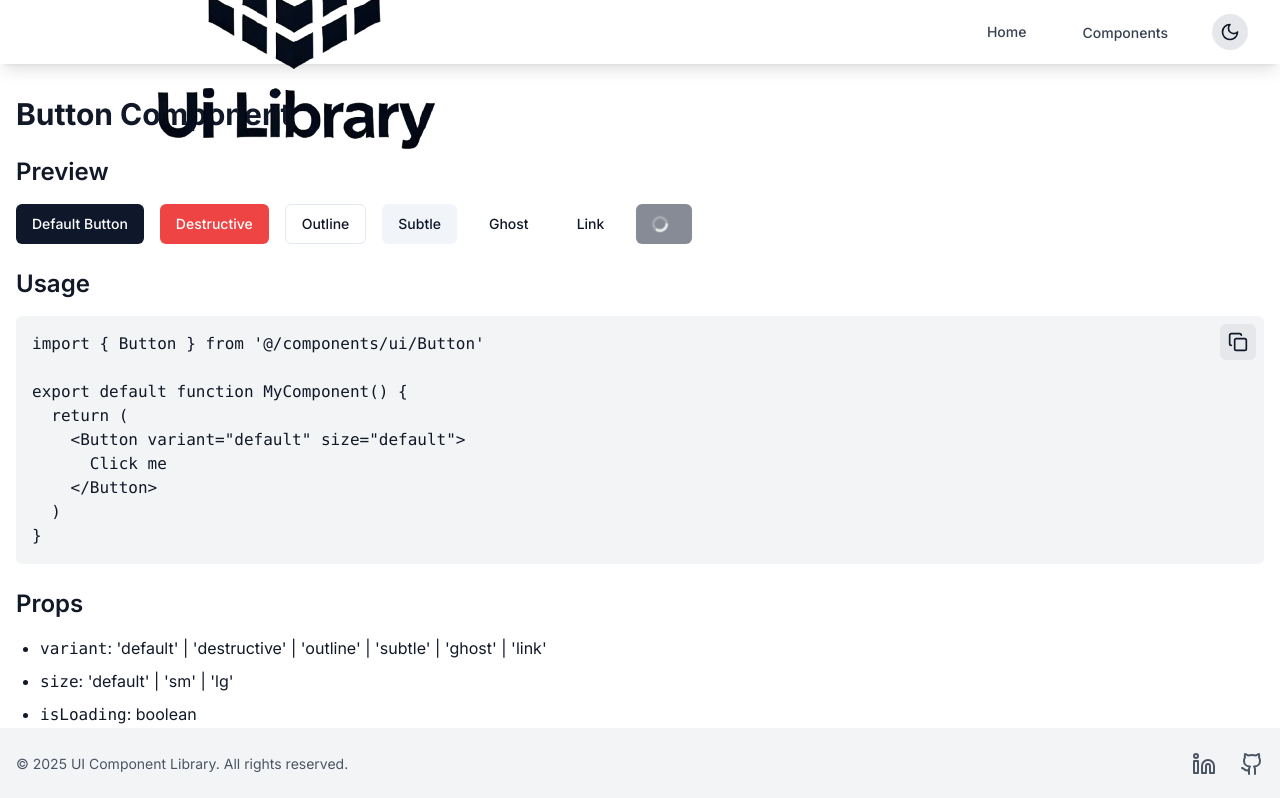
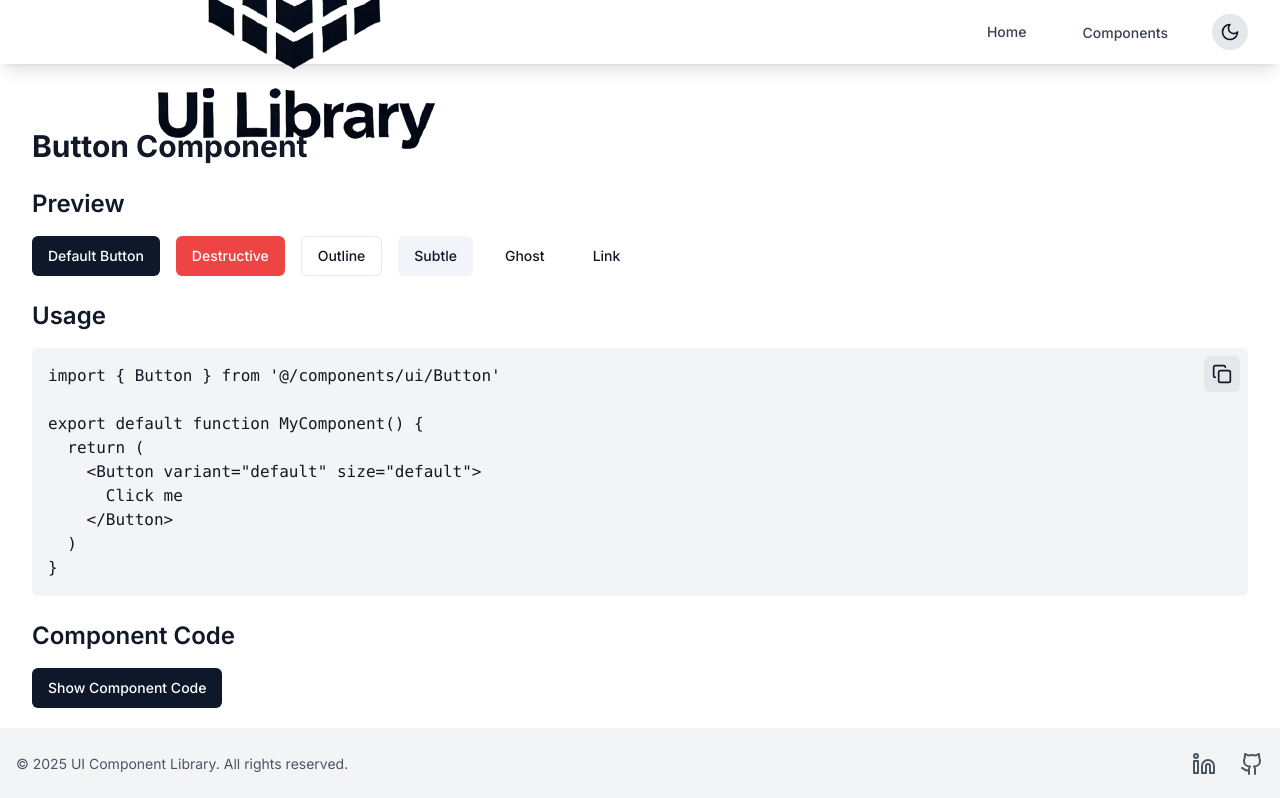
Before and after one commit to Florence-Martin/UI-Library, a Next.js app: page /catalog/button in a window 1280 px wide. Shown: the top 798 px of the page. Built offline with nearby package versions, Linux system fonts and the light colour scheme.

Commit message:
feat: add the section component code to Tabs and Button page

```diff
--- a/app/catalog/button/page.tsx
+++ b/app/catalog/button/page.tsx
@@ -1,15 +1,83 @@
 "use client";
 
-import React from "react";
-import { Button } from "../../../components/ui/Button";
+import React, { useState } from "react";
+import { Button } from "@/components/ui/Button";
 import CodeBlock from "@/components/CodeBlock";
 
+const buttonComponentCode = `
+import React from "react"
+import { motion } from "framer-motion"
+import { cva, type VariantProps } from "class-variance-authority"
+
+const buttonVariants = cva(
+  "inline-flex items-center justify-center rounded-md text-sm font-medium transition-colors focus:outline-none focus:ring-2 focus:ring-slate-400 focus:ring-offset-2 dark:hover:bg-slate-800 dark:hover:text-slate-100 disabled:opacity-50 dark:focus:ring-slate-400 disabled:pointer-events-none dark:focus:ring-offset-slate-900",
+  {
+    variants: {
+      variant: {
+        default: "bg-slate-900 text-white hover:bg-slate-700 dark:bg-slate-50 dark:text-slate-900",
+        destructive: "bg-red-500 text-white hover:bg-red-600 dark:hover:bg-red-600",
+        outline: "bg-transparent border border-slate-200 hover:bg-slate-100 dark:border-slate-700 dark:text-slate-100",
+        subtle: "bg-slate-100 text-slate-900 hover:bg-slate-200 dark:bg-slate-700 dark:text-slate-100",
+        ghost:
+          "bg-transparent hover:bg-slate-100 dark:hover:bg-slate-800 dark:text-slate-100 dark:hover:text-slate-100 data-[state=open]:bg-transparent dark:data-[state=open]:bg-transparent",
+        link: "bg-transparent underline-offset-4 hover:underline text-slate-900 dark:text-slate-100 hover:bg-transparent dark:hover:bg-transparent",
+      },
+      size: {
+        default: "h-10 py-2 px-4",
+        sm: "h-9 px-2 rounded-md",
+        lg: "h-11 px-8 rounded-md",
+      },
+    },
+    defaultVariants: {
+      variant: "default",
+      size: "default",
+    },
+  },
+)
+
+export interface ButtonProps
+  extends React.ButtonHTMLAttributes<HTMLButtonElement>,
+    VariantProps<typeof buttonVariants> {
+  isLoading?: boolean
+}
+
+const Button = React.forwardRef<HTMLButtonElement, ButtonProps>(
+  ({ className, variant, size, isLoading = false, ...props }, ref) => {
+    return (
+      <motion.button
+        className={buttonVariants({ variant, size, className })}
+        ref={ref}
+        disabled={isLoading}
+        whileTap={{ scale: 0.95 }}
+        {...props}
+      >
+        {isLoading ? (
+          <svg className="mr-2 h-4 w-4 animate-spin" xmlns="http://www.w3.org/2000/svg" fill="none" viewBox="0 0 24 24">
+            <circle className="opacity-25" cx="12" cy="12" r="10" stroke="currentColor" strokeWidth="4"></circle>
+            <path
+              className="opacity-75"
+              fill="currentColor"
+              d="M4 12a8 8 0 018-8V0C5.373 0 0 5.373 0 12h4zm2 5.291A7.962 7.962 0 014 12H0c0 3.042 1.135 5.824 3 7.938l3-2.647z"
+            ></path>
+          </svg>
+        ) : null}
+        {props.children}
+      </motion.button>
+    )
+  },
+)
+Button.displayName = "Button"
+
+export { Button, buttonVariants }
+`;
+
 export default function ButtonPage() {
+  const [showComponentCode, setShowComponentCode] = useState(false);
+
   return (
-    <div className="space-y-6">
+    <div className="container mx-auto px-4 py-8 space-y-6">
       <h1 className="text-3xl font-bold">Button Component</h1>
 
-      {/* Aperçu des boutons */}
       <section>
         <h2 className="text-2xl font-semibold mb-4">Preview</h2>
         <div className="flex flex-wrap gap-4">
@@ -19,11 +87,9 @@ export default function ButtonPage() {
           <Button variant="subtle">Subtle</Button>
           <Button variant="ghost">Ghost</Button>
           <Button variant="link">Link</Button>
-          <Button isLoading>Loading Button</Button>
         </div>
       </section>
 
-      {/* Exemple d'utilisation */}
       <section>
         <h2 className="text-2xl font-semibold mb-4">Usage</h2>
         <CodeBlock
@@ -40,7 +106,18 @@ export default function MyComponent() {
         />
       </section>
 
-      {/* Props documentées */}
+      <section>
+        <h2 className="text-2xl font-semibold mb-4">Component Code</h2>
+        <Button onClick={() => setShowComponentCode(!showComponentCode)}>
+          {showComponentCode ? "Hide Component Code" : "Show Component Code"}
+        </Button>
+        {showComponentCode && (
+          <div className="mt-4">
+            <CodeBlock code={buttonComponentCode} language="tsx" />
+          </div>
+        )}
+      </section>
+
       <section>
         <h2 className="text-2xl font-semibold mb-4">Props</h2>
         <ul className="list-disc pl-6 space-y-2">
@@ -60,7 +137,6 @@ export default function MyComponent() {
         </ul>
       </section>
 
-      {/* Accessibilité */}
       <section>
         <h2 className="text-2xl font-semibold mb-4">Accessibility</h2>
         <p>
--- a/app/catalog/tabs/page.tsx
+++ b/app/catalog/tabs/page.tsx
@@ -1,10 +1,67 @@
 "use client";
 
-import React from "react";
+import React, { useState } from "react";
+import { Tabs } from "@/components/ui/Tabs";
+import { Button } from "@/components/ui/Button";
 import CodeBlock from "@/components/CodeBlock";
-import { Tabs } from "@/components/ui/Tabs";
+
+const tabsComponentCode = `
+'use client'
+
+import React, { useState } from 'react'
+import { motion } from 'framer-motion'
+
+interface Tab {
+  id: string
+  label: string
+  content: React.ReactNode
+}
+
+interface TabsProps {
+  tabs: Tab[]
+}
+
+export function Tabs({ tabs }: TabsProps) {
+  const [activeTab, setActiveTab] = useState(tabs[0].id)
+
+  return (
+    <div>
+      <div className="flex border-b border-gray-200">
+        {tabs.map((tab) => (
+          <button
+            key={tab.id}
+            onClick={() => setActiveTab(tab.id)}
+            className={\`px-4 py-2 font-medium text-sm focus:outline-none \${
+              activeTab === tab.id
+                ? 'text-blue-600 border-b-2 border-blue-600'
+                : 'text-gray-500 hover:text-gray-700'
+            }\`}
+          >
+            {tab.label}
+          </button>
+        ))}
+      </div>
+      <div className="mt-4">
+        {tabs.map((tab) => (
+          <motion.div
+            key={tab.id}
+            initial={{ opacity: 0 }}
+            animate={{ opacity: activeTab === tab.id ? 1 : 0 }}
+            transition={{ duration: 0.2 }}
+            className={activeTab === tab.id ? 'block' : 'hidden'}
+          >
+            {tab.content}
+          </motion.div>
+        ))}
+      </div>
+    </div>
+  )
+}
+`;
 
 export default function TabsPage() {
+  const [showComponentCode, setShowComponentCode] = useState(false);
+
   const exampleTabs = [
     { id: "tab1", label: "Tab 1", content: <p>Content for Tab 1</p> },
     { id: "tab2", label: "Tab 2", content: <p>Content for Tab 2</p> },
@@ -12,7 +69,7 @@ export default function TabsPage() {
   ];
 
   return (
-    <div className="space-y-6">
+    <div className="container mx-auto px-4 py-8 space-y-6">
       <h1 className="text-3xl font-bold">Tabs Component</h1>
 
       <section>
@@ -39,6 +96,18 @@ export default function MyComponent() {
       </section>
 
       <section>
+        <h2 className="text-2xl font-semibold mb-4">Component Code</h2>
+        <Button onClick={() => setShowComponentCode(!showComponentCode)}>
+          {showComponentCode ? "Hide Component Code" : "Show Component Code"}
+        </Button>
+        {showComponentCode && (
+          <div className="mt-4">
+            <CodeBlock code={tabsComponentCode} language="tsx" />
+          </div>
+        )}
+      </section>
+
+      <section>
         <h2 className="text-2xl font-semibold mb-4">Props</h2>
         <ul className="list-disc pl-6 space-y-2">
           <li>
--- a/components/ui/Button.tsx
+++ b/components/ui/Button.tsx
@@ -5,7 +5,7 @@ import { motion } from "framer-motion";
 import { cva, type VariantProps } from "class-variance-authority";
 
 const buttonVariants = cva(
-  "inline-flex items-center justify-center rounded-md text-sm font-medium transition-colors focus:outline-none focus:ring-2 focus:ring-slate-400 focus:ring-offset-2 disabled:opacity-50 disabled:pointer-events-none",
+  "inline-flex items-center justify-center rounded-md text-sm font-medium transition-colors focus:outline-none focus:ring-2 focus:ring-slate-400 focus:ring-offset-2 dark:hover:bg-slate-800 dark:hover:text-slate-100 disabled:opacity-50 dark:focus:ring-slate-400 disabled:pointer-events-none dark:focus:ring-offset-slate-900",
   {
     variants: {
       variant: {
@@ -17,8 +17,9 @@ const buttonVariants = cva(
           "bg-transparent border border-slate-200 hover:bg-slate-100 dark:border-slate-700 dark:text-slate-100",
         subtle:
           "bg-slate-100 text-slate-900 hover:bg-slate-200 dark:bg-slate-700 dark:text-slate-100",
-        ghost: "bg-transparent hover:bg-slate-100 dark:hover:bg-slate-800",
-        link: "bg-transparent underline-offset-4 hover:underline text-slate-900 dark:text-slate-100",
+        ghost:
+          "bg-transparent hover:bg-slate-100 dark:hover:bg-slate-800 dark:text-slate-100 dark:hover:text-slate-100 data-[state=open]:bg-transparent dark:data-[state=open]:bg-transparent",
+        link: "bg-transparent underline-offset-4 hover:underline text-slate-900 dark:text-slate-100 hover:bg-transparent dark:hover:bg-transparent",
       },
       size: {
         default: "h-10 py-2 px-4",
@@ -34,29 +35,20 @@ const buttonVariants = cva(
 );
 
 export interface ButtonProps
-  extends Omit<
-      React.ButtonHTMLAttributes<HTMLButtonElement>,
-      "onDrag" | "onDragStart" | "onDragEnd"
-    >,
+  extends React.ButtonHTMLAttributes<HTMLButtonElement>,
     VariantProps<typeof buttonVariants> {
   isLoading?: boolean;
 }
 
 const Button = React.forwardRef<HTMLButtonElement, ButtonProps>(
-  (
-    { className, variant, size, isLoading = false, children, ...props },
-    ref
-  ) => {
+  ({ className, variant, size, isLoading = false, ...props }, ref) => {
     return (
       <motion.button
-        className={`${buttonVariants({ variant, size })} ${className}`}
+        className={buttonVariants({ variant, size, className })}
         ref={ref}
-        disabled={isLoading || props.disabled}
+        disabled={isLoading}
         whileTap={{ scale: 0.95 }}
-        {...(props as Omit<
-          React.ComponentPropsWithoutRef<"button">,
-          "onDrag" | "onDragStart" | "onDragEnd"
-        >)}
+        {...props}
       >
         {isLoading ? (
           <svg
@@ -79,14 +71,12 @@ const Button = React.forwardRef<HTMLButtonElement, ButtonProps>(
               d="M4 12a8 8 0 018-8V0C5.373 0 0 5.373 0 12h4zm2 5.291A7.962 7.962 0 014 12H0c0 3.042 1.135 5.824 3 7.938l3-2.647z"
             ></path>
           </svg>
-        ) : (
-          children
-        )}
+        ) : null}
+        {props.children}
       </motion.button>
     );
   }
 );
-
 Button.displayName = "Button";
 
 export { Button, buttonVariants };
```
